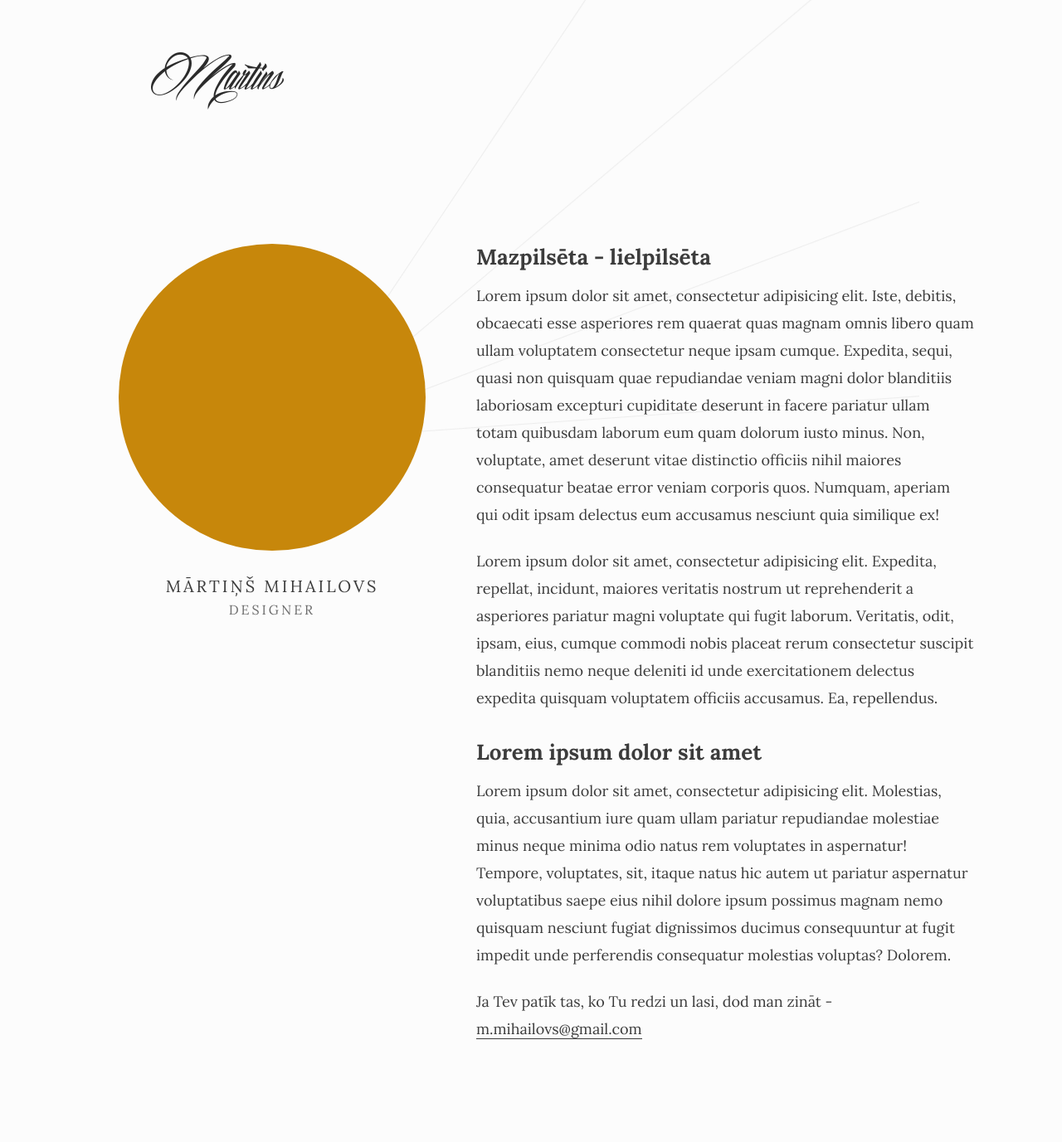
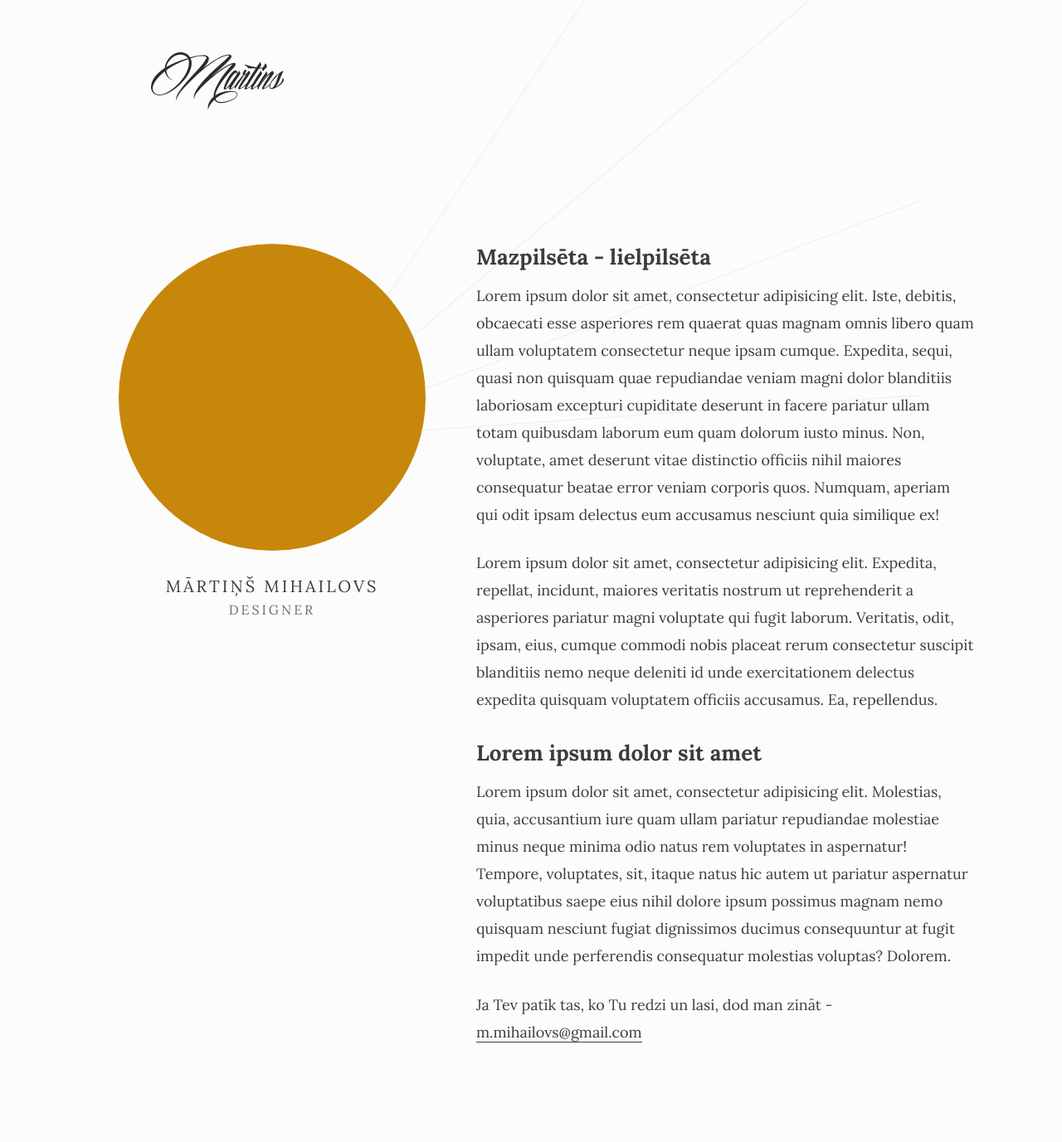
Before and after one commit to MartinsMihailovs/martinsmihailovs.com, a Jekyll site: the page built from bio.html, in a window 1280 px wide. Shown: the whole page at 83% size. Built offline with Jekyll 4.4.1, drawn with Linux system fonts in a browser that asks for light colours; Markdown is read by kramdown in place of the engine named in the settings.

Commit message:
Increase paragraph buttom-margin

```diff
--- a/css/style.css
+++ b/css/style.css
@@ -1453,7 +1453,7 @@ p {
 }
 
 .post-entry p {
-	margin-bottom: 1.3em;
+	margin-bottom: 1.4em;
 }
 
 .post-entry h2 {
```
